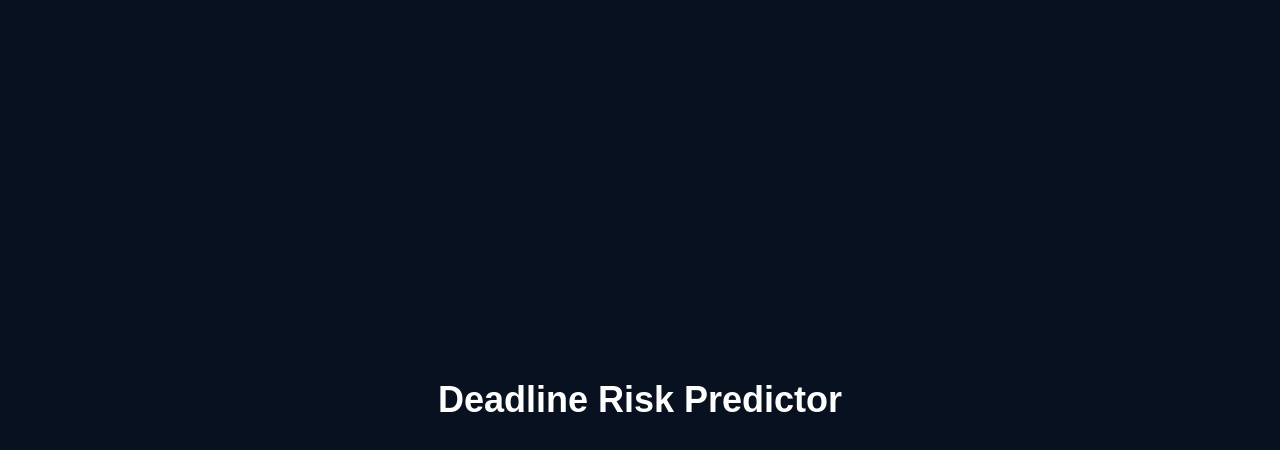
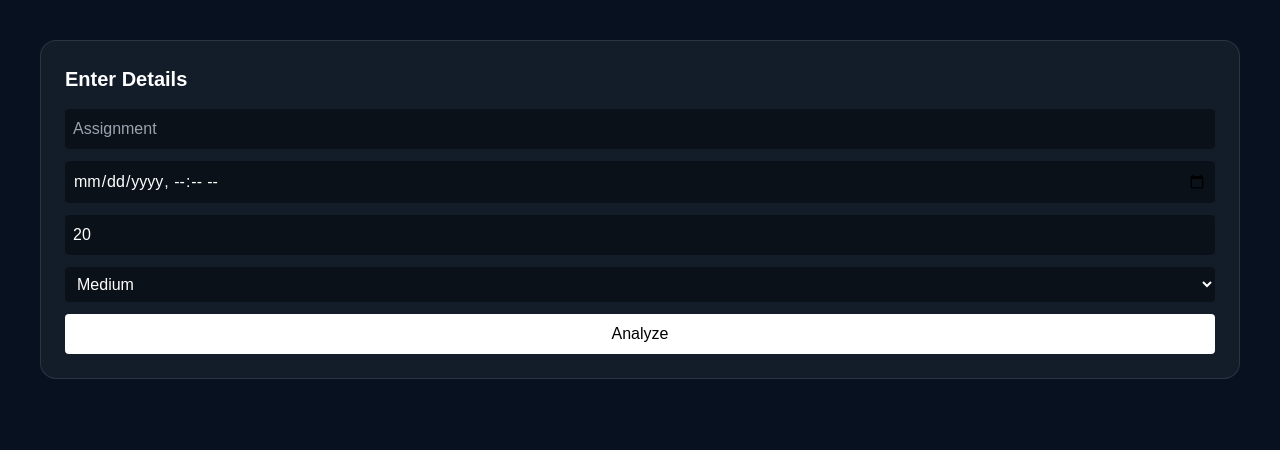
Before and after one commit to latika-sisodiya/deadline-risk-predictor, a Next.js app: page / in a window 1280 px wide. Shown: the top 450 px of the page. Built offline with nearby package versions, Linux system fonts and the light colour scheme.

Commit message:
Connect frontend form with API and add loading state

```diff
--- a/app/api/analyze/route.ts
+++ b/app/api/analyze/route.ts
@@ -1,21 +1,27 @@
 import { NextRequest, NextResponse } from "next/server";
-import { GoogleGenAI } from "@google/genai";
+import OpenAI from "openai";
 
-const ai = new GoogleGenAI({
-  apiKey: process.env.GEMINI_API_KEY!,
+const client = new OpenAI({
+  apiKey: process.env.OPENAI_API_KEY!,
 });
 
 export async function POST(req: NextRequest) {
   const body = await req.json();
 
-  const prompt = `
+  try {
+    const response = await client.chat.completions.create({
+      model: "gpt-4o-mini",
+      messages: [
+        {
+          role: "user",
+          content: `
 Analyze deadline risk:
 
-Progress: ${body.progress}%
+Progress: ${body.progress}
 Difficulty: ${body.difficulty}
 Hours left: ${body.hoursLeft}
 
-Return JSON:
+Return JSON only:
 {
   "risk": "",
   "confidenceScore": 0.0,
@@ -24,12 +30,16 @@ Return JSON:
   "dailyPlan": [],
   "urgencyLabel": ""
 }
-`;
+`,
+        },
+      ],
+      temperature: 0.7,
+    });
 
-  const res = await ai.models.generateContent({
-    model: "gemini-2.0-flash",
-    contents: prompt,
-  });
+    const text = response.choices[0].message.content || "{}";
 
-  return NextResponse.json(JSON.parse(res.text || "{}"));
+    return NextResponse.json(JSON.parse(text));
+  } catch (err) {
+    return NextResponse.json({ error: "API failed" }, { status: 500 });
+  }
 }
--- a/app/page.tsx
+++ b/app/page.tsx
@@ -1,7 +1,66 @@
+"use client";
+
+import { useState } from "react";
+import InputPanel from "@/components/InputPanel";
+
+import { AnalyzeRequest } from "@/lib/types";
+
 export default function Home() {
+  const [form, setForm] = useState<AnalyzeRequest>({
+    title: "",
+    deadline: "",
+    progress: 20,
+    difficulty: "medium",
+    confidence: 5,
+    hoursLeft: 10,
+  });
+
+  const [loading, setLoading] = useState(false);
+  const [result, setResult] = useState<any>(null);
+
+  const handleSubmit = async () => {
+    try {
+      setLoading(true);
+
+      const res = await fetch("/api/analyze", {
+        method: "POST",
+        headers: {
+          "Content-Type": "application/json",
+        },
+        body: JSON.stringify(form),
+      });
+
+      if (!res.ok) {
+        throw new Error("API failed");
+      }
+
+      const data = await res.json();
+
+      console.log("AI RESULT:", data);
+
+      setResult(data);
+    } catch (error) {
+      console.error(error);
+      alert("Something went wrong");
+    } finally {
+      setLoading(false);
+    }
+  };
+
   return (
-    <main className="min-h-screen flex items-center justify-center bg-[#07111f] text-white">
-      <h1 className="text-4xl font-bold">Deadline Risk Predictor</h1>
+    <main className="p-10 bg-[#07111f] min-h-screen text-white">
+      <InputPanel
+        form={form}
+        setForm={setForm}
+        onSubmit={handleSubmit}
+        loading={loading}
+      />
+
+      {result && (
+        <pre className="mt-6 bg-black p-4 rounded">
+          {JSON.stringify(result, null, 2)}
+        </pre>
+      )}
     </main>
   );
 }
--- a/package.json
+++ b/package.json
@@ -11,6 +11,7 @@
   "dependencies": {
     "@google/genai": "^1.46.0",
     "next": "14.2.35",
+    "openai": "^6.32.0",
     "react": "^18",
     "react-dom": "^18"
   },
```
Also changed, not shown: 1 other file (tests, documents, lock files or other folders).
